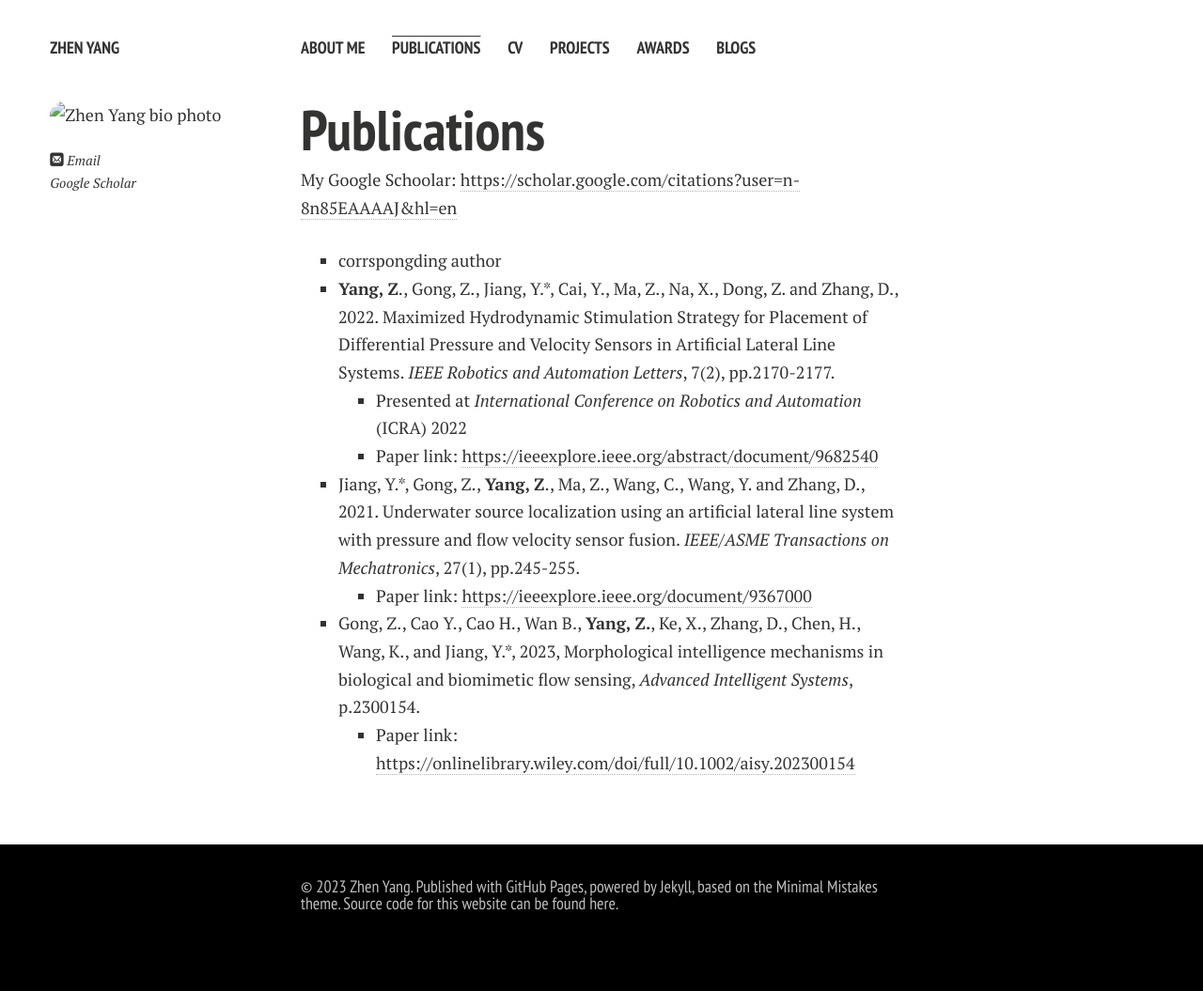
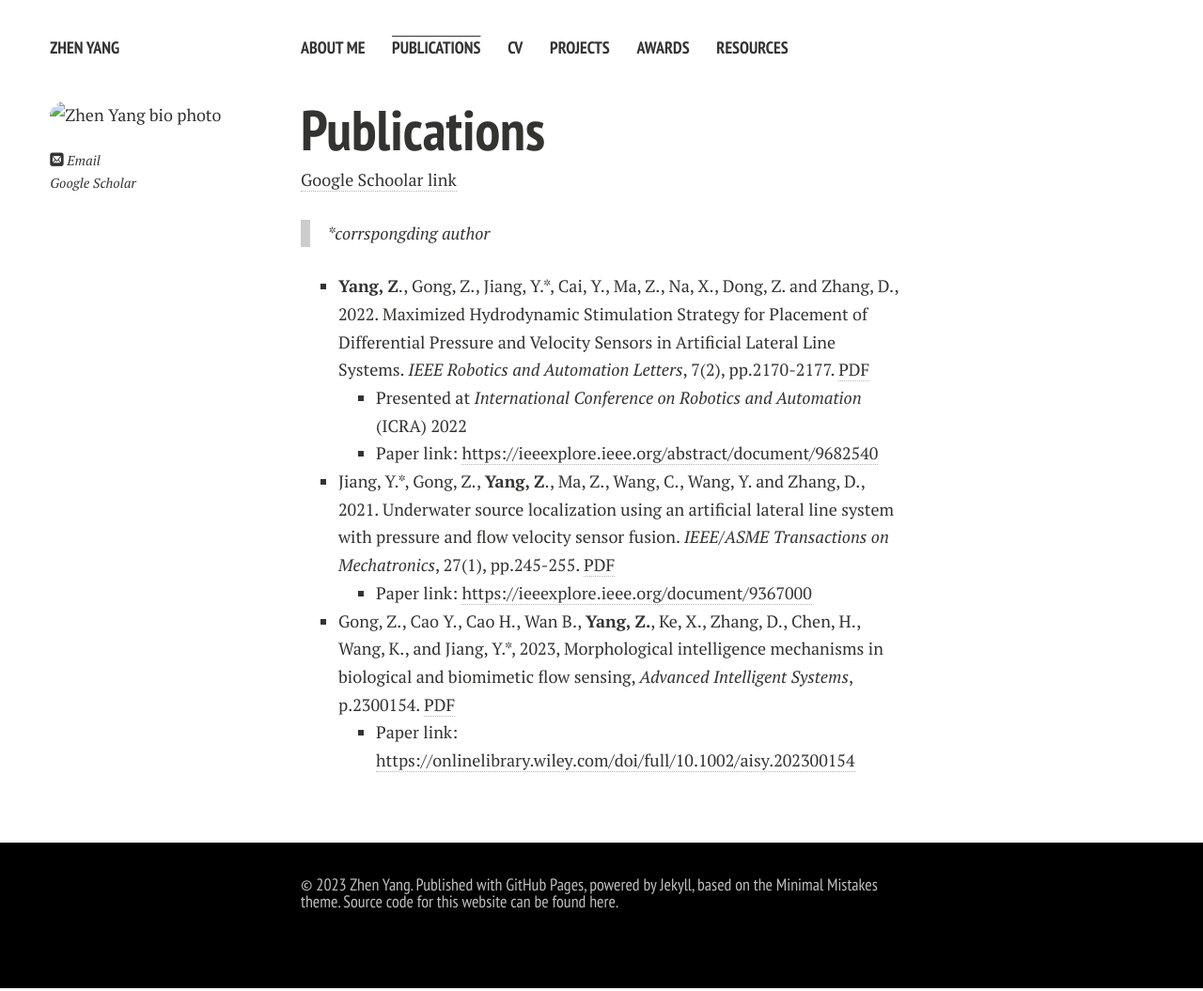
Before and after one commit to zcgyang/zcgyang.github.io, a Jekyll site: the page built from publications.md, in a window 1280 px wide. Shown: the whole page at 94% size. Built offline with Jekyll 4.4.1, drawn with Linux system fonts in a browser that asks for light colours; nearby versions of some CDN libraries; comment, search, counter and statistics services are not loaded; a style sheet for code colours, icons or effects is not loaded.

Commit message:
视频测试

```diff
--- a/_config.yml
+++ b/_config.yml
@@ -44,8 +44,8 @@ links:
     url: /awards/
   # - title: Hobbies
   #   url: /hobbies/
-  - title: Blogs
-    url: /blogs/
+  - title: Resources
+    url: /resources/
 
 # http://en.wikipedia.org/wiki/List_of_tz_database_time_zones
 timezone: Asia/Shanghai
--- a/publications.md
+++ b/publications.md
@@ -7,18 +7,18 @@ title: Publications
 # Publications
 
 
-My Google Schoolar: [https://scholar.google.com/citations?user=n-8n85EAAAAJ&hl=en](https://scholar.google.com/citations?user=n-8n85EAAAAJ&hl=en)
+[Google Schoolar link](https://scholar.google.com/citations?user=n-8n85EAAAAJ&hl=en)
 
-* corrspongding author
-- **Yang, Z**., Gong, Z., Jiang, Y.\*, Cai, Y., Ma, Z., Na, X., Dong, Z. and Zhang, D., 2022. Maximized Hydrodynamic Stimulation Strategy for Placement of Differential Pressure and Velocity Sensors in Artificial Lateral Line Systems. *IEEE Robotics and Automation Letters*, 7(2), pp.2170-2177.
+> *corrspongding author
+
+- **Yang, Z**., Gong, Z., Jiang, Y.\*, Cai, Y., Ma, Z., Na, X., Dong, Z. and Zhang, D., 2022. Maximized Hydrodynamic Stimulation Strategy for Placement of Differential Pressure and Velocity Sensors in Artificial Lateral Line Systems. *IEEE Robotics and Automation Letters*, 7(2), pp.2170-2177. [PDF](/publications/Yang2022.pdf)
   - Presented at *International Conference on Robotics and Automation* (ICRA) 2022
   - Paper link:
   [https://ieeexplore.ieee.org/abstract/document/9682540](https://ieeexplore.ieee.org/abstract/document/9682540)
 
-- Jiang, Y.\*, Gong, Z., **Yang, Z**., Ma, Z., Wang, C., Wang, Y. and Zhang, D., 2021. Underwater source localization using an artificial lateral line system with pressure and flow velocity sensor fusion. *IEEE/ASME Transactions on Mechatronics*, 27(1), pp.245-255.
-  - Paper link:
-  [https://ieeexplore.ieee.org/document/9367000](https://ieeexplore.ieee.org/document/9367000)
+- Jiang, Y.\*, Gong, Z., **Yang, Z**., Ma, Z., Wang, C., Wang, Y. and Zhang, D., 2021. Underwater source localization using an artificial lateral line system with pressure and flow velocity sensor fusion. *IEEE/ASME Transactions on Mechatronics*, 27(1), pp.245-255. [PDF](/publications/Jiang2022.pdf)
+  - Paper link: [https://ieeexplore.ieee.org/document/9367000](https://ieeexplore.ieee.org/document/9367000)
 
 
-- Gong, Z., Cao Y., Cao H., Wan B., **Yang, Z.**, Ke, X., Zhang, D., Chen, H., Wang, K., and Jiang, Y.\*, 2023, Morphological intelligence mechanisms in biological and biomimetic flow sensing, *Advanced Intelligent Systems*, p.2300154.
+- Gong, Z., Cao Y., Cao H., Wan B., **Yang, Z.**, Ke, X., Zhang, D., Chen, H., Wang, K., and Jiang, Y.\*, 2023, Morphological intelligence mechanisms in biological and biomimetic flow sensing, *Advanced Intelligent Systems*, p.2300154. [PDF](/publications/Gong2023.pdf)
   - Paper link: [https://onlinelibrary.wiley.com/doi/full/10.1002/aisy.202300154](https://onlinelibrary.wiley.com/doi/full/10.1002/aisy.202300154)
```
Also changed, not shown: hobbies.md (deleted, +0 -53 lines), index.md (+1 -1 lines), resources.md (added, +32 -0 lines), 3 other files.
